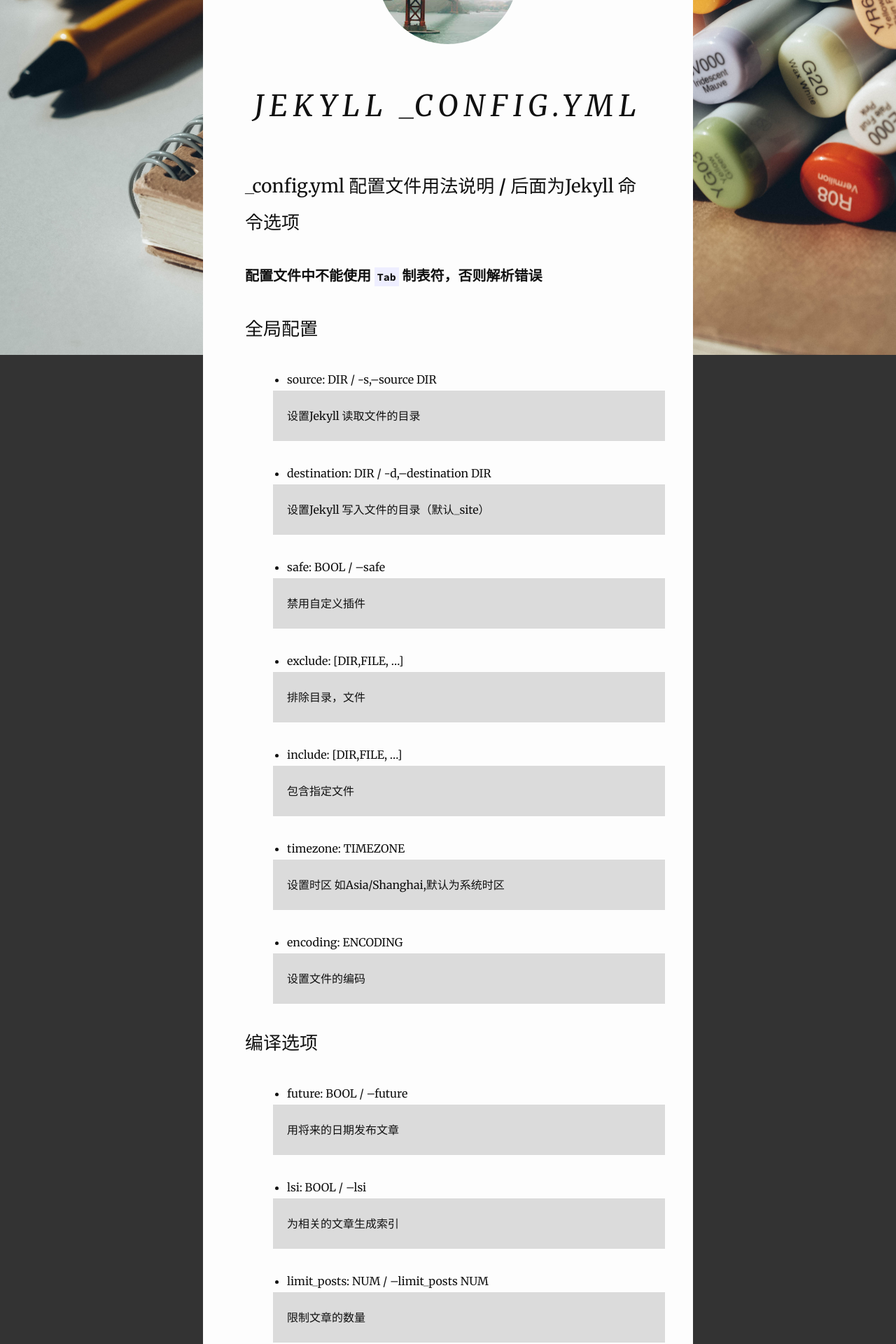
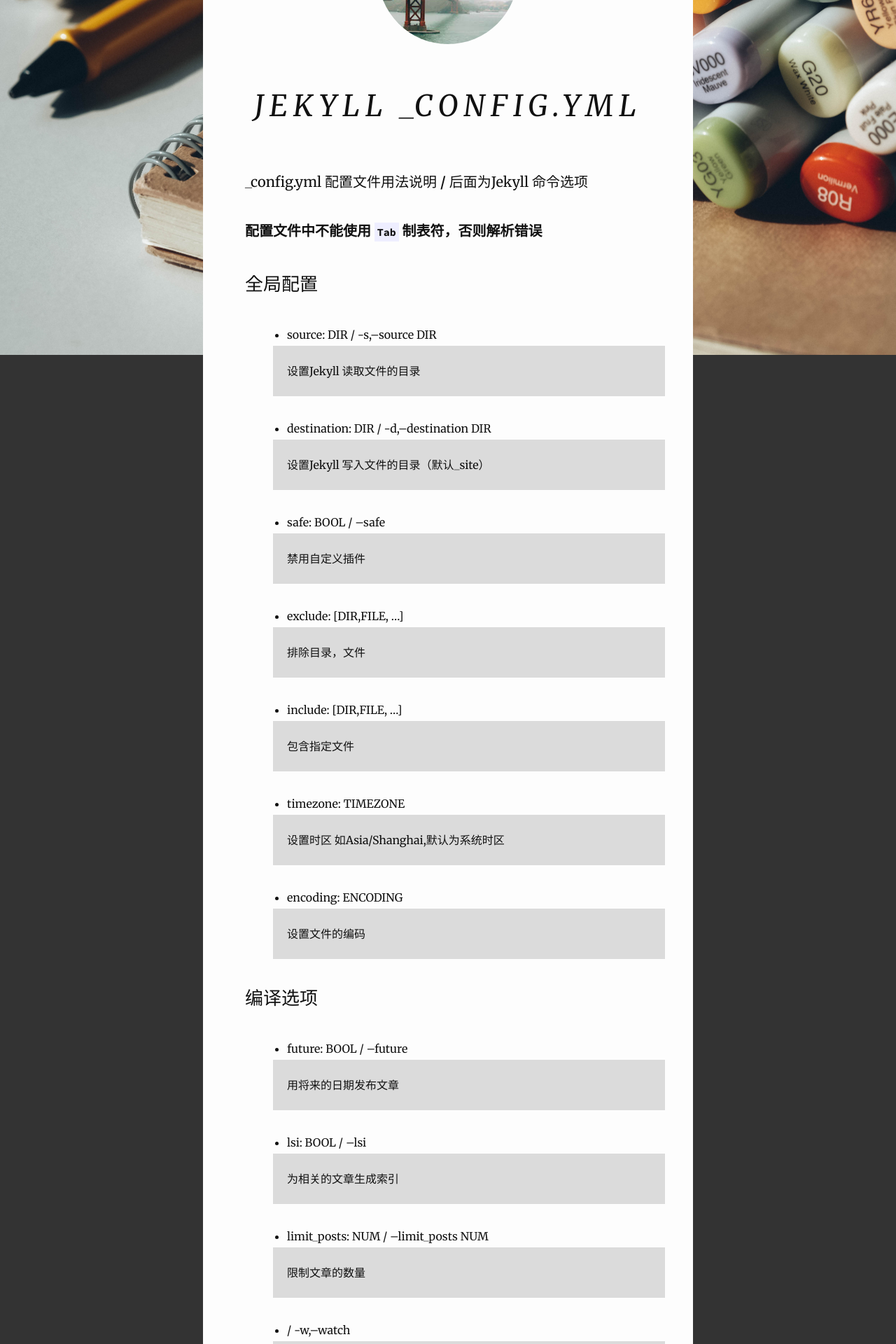
Before and after one commit to Matcai/Matcai.github.io, a Jekyll site: the page built from _posts/Jekyll/2015-12-16-config-yml.md, in a window 1280 px wide. Shown: the part 393-2313 px from the top of the page at 70% size. Built offline with Jekyll 4.4.1, drawn with Linux system fonts in a browser that asks for light colours; nearby versions of some CDN libraries; comment, search, counter and statistics services are not loaded.

Commit message:
修改字体大小

```diff
--- a/_posts/Jekyll/2015-12-16-config-yml.md
+++ b/_posts/Jekyll/2015-12-16-config-yml.md
@@ -9,7 +9,7 @@
 tags: yml 2015 jekyll config
 ---
 
-### _config.yml 配置文件用法说明 **/** 后面为Jekyll 命令选项
+#### _config.yml 配置文件用法说明 **/** 后面为Jekyll 命令选项
 
 #### **配置文件中不能使用 `Tab` 制表符，否则解析错误**
 
```
